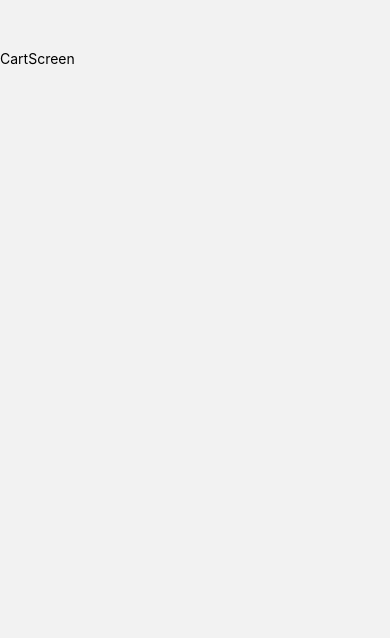
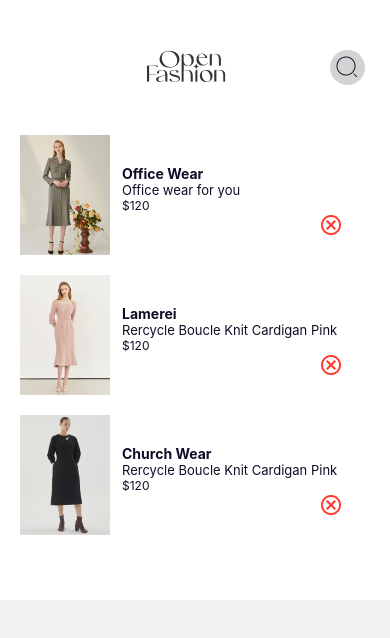
Before and after one commit to Banisco10/rn-assignment6-11330842, a React Native app: screen /CartScreen in a window 390 px wide. Shown: the top 638 px of the page. Built offline with nearby package versions, Linux system fonts and the light colour scheme.

Commit message:
Added the CartScreen

```diff
--- /dev/null
+++ b/components/Product.jsx
@@ -0,0 +1,45 @@
+import { View, Text, StyleSheet, Image, TouchableOpacity, ScrollView } from 'react-native'
+import React from 'react'
+import ProductCard from './ProductCard';
+
+
+const DATA = [
+  { id: '1', job_title: 'Office Wear', prize: '$120', companyName: 'Office wear for you', image: require('../assets/dress1.png')},
+  { id: '2', job_title: 'Lamerei', prize: '$120', companyName: 'Rercycle Boucle Knit Cardigan Pink',  image: require('../assets/dress4.png')},
+  { id: '3', job_title: 'Church Wear', prize: '$120', companyName: 'Rercycle Boucle Knit Cardigan Pink', image: require('../assets/dress3.png')},
+];
+
+export default function Product() {
+  const [selectedProductlist, setselectedProductlist] = React.useState(null);
+  return (
+    <View style={styles.container}>
+      <View contentContainerStyle = {styles.contentContainer}
+       showsVerticalScrollIndicator={false}
+      >
+        {DATA.map((item) => (
+          <ProductCard
+          key={item.id}
+          item = {item}
+          selectedProductlist={selectedProductlist}
+           />
+           ))}
+      </View>
+    </View>
+  )
+}
+
+
+const styles = StyleSheet.create({
+    container: {
+      backgroundColor: '#FFFFFF',
+      width: '100%',
+      height: '100%',
+      justifyContent: 'space-between',
+      marginTop: 30,
+    },
+    contentContainer: {
+      flexDirection: 'row',
+      flexWrap: 'wrap',
+      justifyContent: 'space-between',
+    },
+})
--- /dev/null
+++ b/components/ProductCard.jsx
@@ -0,0 +1,79 @@
+import React from 'react'
+import { View, Text, StyleSheet, TouchableOpacity, Image } from 'react-native';
+
+const ProductCard = ( { item, selectedPopularJobs }) => {
+  return (
+    <TouchableOpacity style={styles.container(selectedPopularJobs, item)}>
+      <View style={styles.infoContainer}>
+      <Image style={styles.image} source={item.image}/>
+
+      <View style={styles.descriptionsContainer}>
+        <View style={styles.amount}>
+        <Text style={styles.jobName(selectedPopularJobs, item)} numberOfLines={1}>{item.job_title}</Text>
+        <Text style={styles.companyName} numberOfLines={1}>{item.companyName}</Text>
+        <Text style={styles.prize} numberOfLines={1}>{item.prize}</Text>
+        </View>
+
+      <Image style={styles.remove} source={require("../assets/remove.png")}/>
+
+      </View>
+      </View>
+    </TouchableOpacity>
+  )
+}
+
+export default ProductCard
+
+
+const styles = StyleSheet.create({
+    container: (selectedPopularJobs, item) => ({
+      backgroundColor: selectedPopularJobs === item.popularjobs ? '#FFFFFF' : '#FFFFFF',
+      marginTop: 20,
+      marginLeft: 20,
+      width: '90%',
+      height: 120,
+      alignItems: 'left',
+      justifyContent: 'center',
+
+    }),
+    amount: {
+      width: '100%',
+      flexDirection: 'column',
+      paddingTop: 20,
+    },
+    infoContainer: {
+      flexDirection: 'row',
+      columnGap: 12,
+    },
+    details: {
+      flexDirection: 'column',
+    },
+    jobName: (selectedPopularJobs, item) => ({
+      fontSize: 14,
+      fontWeight: selectedPopularJobs === item.popularjobs ? 'bold' : 'normal',
+      color: selectedPopularJobs === item.popularjobs? '#0D0D26' : '#0D0D26',
+    }),
+    companyName: {
+      fontSize: 13,
+      color: '#0D0D26',
+    },
+    prize: {
+      fontSize: 12,
+      color: '#0D0D26',
+    },
+    image: {
+      height: 120,
+      width: 90,
+    },
+    descriptionsContainer: {
+      flex: 1,
+      marginTop: 10,
+      flexDirection: 'row',
+      justifyContent: 'space-between'
+    },
+    remove: {
+      position: 'absolute',
+      marginTop: 70,
+      right: 30,
+    }
+  });
--- /dev/null
+++ b/components/TitleCart.jsx
@@ -0,0 +1,56 @@
+import { View, Text, StyleSheet, Image, TouchableOpacity } from 'react-native'
+import React from 'react'
+import { useNavigation } from '@react-navigation/native'
+
+export default function TitleCart() {
+  const navigation = useNavigation();
+  return (
+    <View style={styles.container}>
+      <View style={styles.textTitle}>
+        <Image source={require("../assets/Logo.png")} />
+      </View>
+      <View style={styles.optionsContainer}>
+      <TouchableOpacity>
+      <View style={styles.searchTitle}>
+        <Image style={styles.image} source={require("../assets/Search.png")} />
+      </View>
+      </TouchableOpacity>
+      </View>
+    </View>
+  )
+}
+
+
+const styles = StyleSheet.create ({
+  container: {
+    width: '100%',
+    flexDirection: 'row',
+    justifyContent: "space-around"
+  },
+  textTitle: {
+    alignItems: "center",
+    marginLeft: 130,
+  },
+  optionsContainer: {
+    flexDirection: "row",
+    paddingLeft: 70
+  },
+  searchTitle: {
+    height: 35,
+    width: 35,
+    borderRadius: 18,
+    marginRight: 8,
+    backgroundColor: 'lightgray'
+  },
+  bagTitle: {
+    height: 35,
+    width: 35,
+    borderRadius: 18,
+    marginRight: 15,
+    backgroundColor: 'lightgray'
+  },
+  image: {
+    marginTop: 5,
+    marginLeft: 5
+  }
+})
--- a/pages/CartScreen.jsx
+++ b/pages/CartScreen.jsx
@@ -1,10 +1,13 @@
 import { View, Text, StyleSheet } from 'react-native'
 import React from 'react'
+import TitleCart from '../components/TitleCart'
+import Product from '../components/Product'
 
 export default function CartScreen() {
   return (
     <View style={styles.container}>
-      <Text>CartScreen</Text>
+      <TitleCart />
+      <Product />
     </View>
   )
 }
@@ -12,6 +15,7 @@ export default function CartScreen() {
 
 const styles = StyleSheet.create({
   container: {
+    backgroundColor: '#FFFFFF',
     paddingTop: 50,
   }
 })
```
Also changed, not shown: assets/cart.png (deleted), assets/home.png (deleted).
